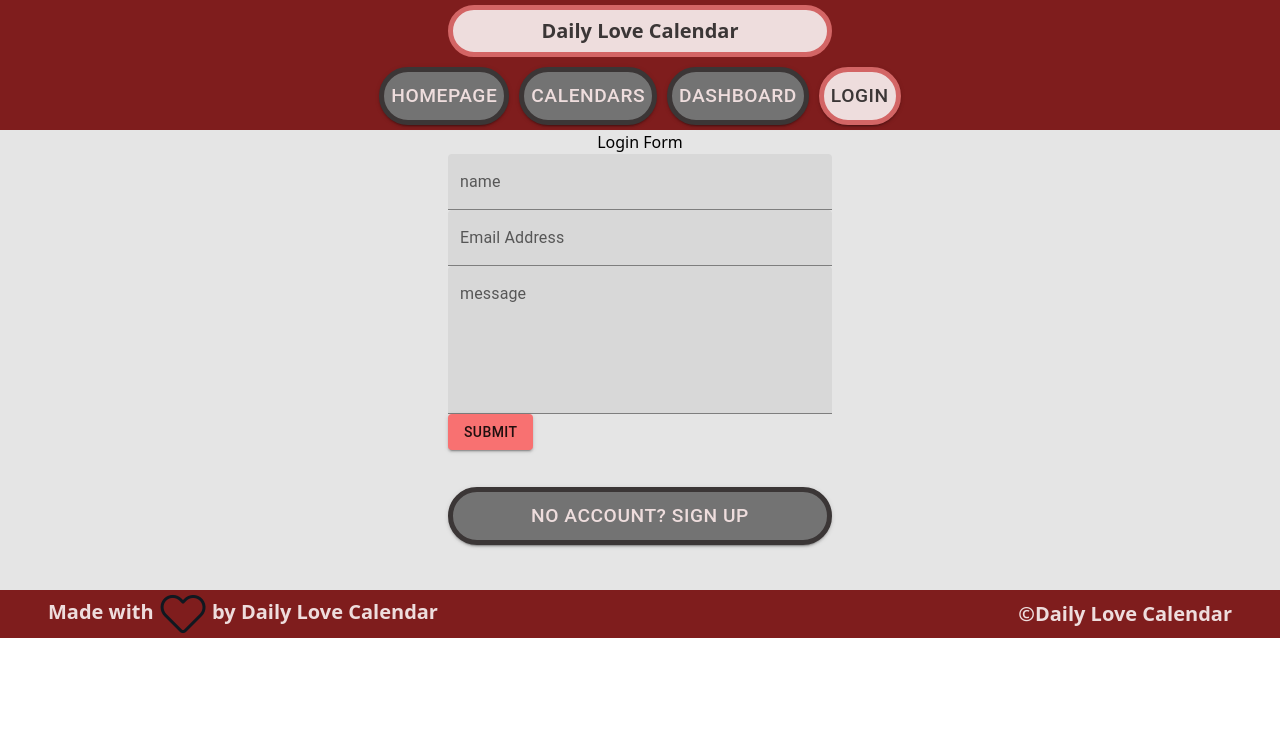
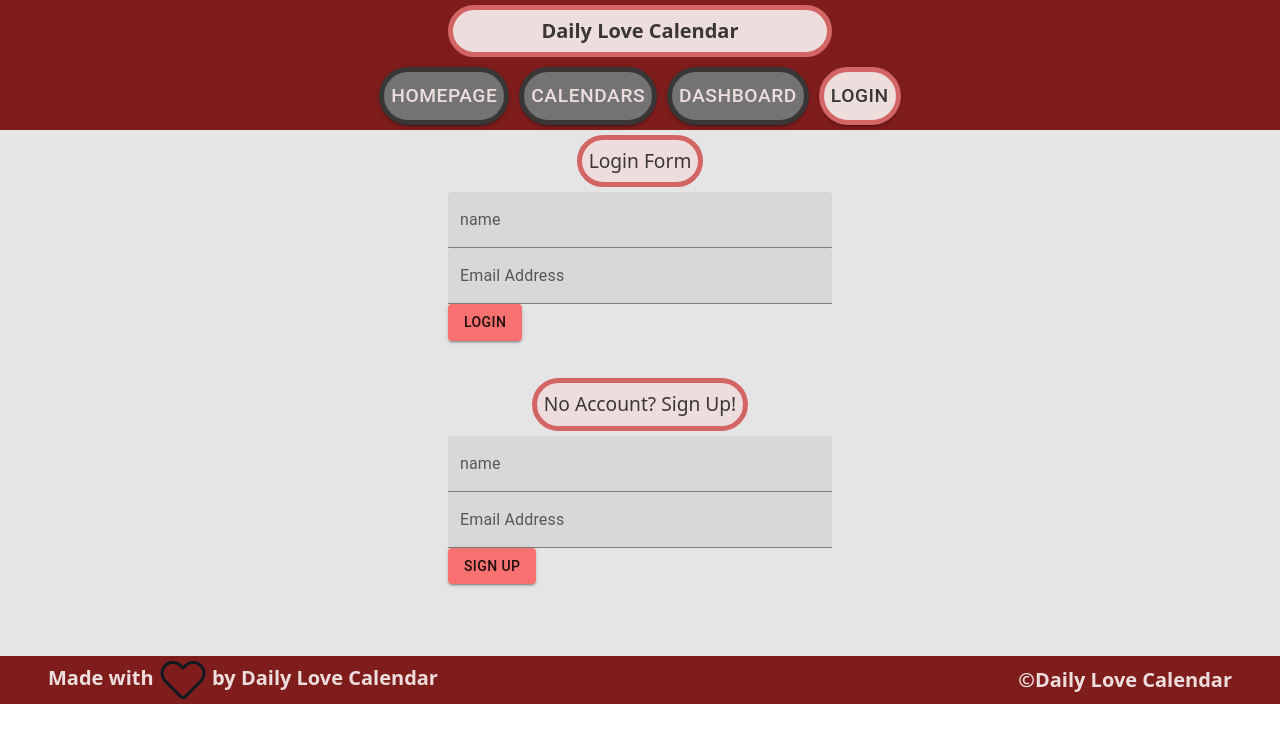
Before and after one commit to JamesHardin02/Daily-Love-Calendar, a React (Create React App) app in the folder client/: page / in a window 1280 px wide. Both pictures are taken after a click on the button "LOGIN". Shown: the top 742 px of the page. Built offline with nearby package versions, Linux system fonts and the light colour scheme.

Commit message:
created login and sign up forms for login section

```diff
--- a/client/src/components/Login/index.js
+++ b/client/src/components/Login/index.js
@@ -1,44 +1,74 @@
 import React, { useState } from 'react';
 import Button from '@mui/material/Button'
 import TextField from '@mui/material/TextField'
-import { styled } from '@mui/system'
 import { ThemeProvider, createTheme } from '@mui/material/styles'
 import { red } from '@mui/material/colors'
 import { validateEmail } from '../../utils/helpers';
 
 export default function Login() {
-  const [formState, setFormState] = useState({ name: '', email: '', message: '' });
-  const [errorMessage, setErrorMessage] = useState('');
-  const { name, email, message } = formState;
-
+  const [formStateLogin, setFormStateLogin] = useState({ name: '', email: ''});
+  const [formStateSignUp, setFormStateSignUp] = useState({ name: '', email: ''});
+  const [errorMessageLogin, setErrorMessageLogin] = useState('');
+  const [errorMessageSignUp, setErrorMessageSignUp] = useState('');
+  const { loginName, loginEmail} = formStateLogin;
+  const { signUpName, signUpEmail} = formStateSignUp;
   // this function is called when user submits their login info
-  const handleSubmit = (e) => {
+  const handleSubmitLogin = (e) => {
     e.preventDefault();
-    if (!errorMessage) {
-      console.log('Form', formState);
+    if (!errorMessageLogin) {
+      console.log('Login Form: ', formStateLogin);
     }
   };
 
   // this function is called when the login fields blur (are unfocused)
-  const handleChange = (e) => {
+  const handleChangeLogin = (e) => {
     if (e.target.name === 'email') {
       const isValid = validateEmail(e.target.value);
       if (!isValid) {
-        setErrorMessage('Your email is invalid.');
+        setErrorMessageLogin('Your email is invalid.');
       } else {
-        setErrorMessage('');
+        setErrorMessageLogin('');
       }
     } else {
       if (!e.target.value.length) {
-        setErrorMessage(`${e.target.name} is required.`);
+        setErrorMessageLogin(`${e.target.name} is required.`);
       } else {
-        setErrorMessage('');
+        setErrorMessageLogin('');
       }
     }
-    if (!errorMessage) {
-      setFormState({ ...formState, [e.target.name]: e.target.value });
+    if (!errorMessageLogin) {
+      setFormStateLogin({ ...formStateLogin, [e.target.name]: e.target.value });
     }
   };
+
+    // this function is called when user submits their sign up info
+    const handleSubmitSignUp = (e) => {
+      e.preventDefault();
+      if (!errorMessageSignUp) {
+        console.log('Sign Up Form: ', formStateSignUp);
+      }
+    };
+
+    // this function is called when the sign up fields blur (are unfocused)
+    const handleChangeSignUp = (e) => {
+      if (e.target.name === 'email') {
+        const isValid = validateEmail(e.target.value);
+        if (!isValid) {
+          setErrorMessageSignUp('Your email is invalid.');
+        } else {
+          setErrorMessageSignUp('');
+        }
+      } else {
+        if (!e.target.value.length) {
+          setErrorMessageSignUp(`${e.target.name} is required.`);
+        } else {
+          setErrorMessageSignUp('');
+        }
+      }
+      if (!errorMessageSignUp) {
+        setFormStateSignUp({ ...formStateSignUp, [e.target.name]: e.target.value });
+      }
+    };
 
   const theme = createTheme({
     palette: {
@@ -52,52 +82,30 @@ export default function Login() {
     }
   })
 
-  const StyledButton = styled(Button, {})({
-    color: '#eedddd',
-    border: '5px solid #3B3636',
-    backgroundColor: '#D3B5B5',
-    borderRadius: '500px',
-    margin:'5px',
-    padding: '7px',
-    fontSize: 'larger',
-    '&:hover': {
-                backgroundColor: "#d36565",
-                borderColor: "#eedddd"
-              }
-  })
-
   return (
     <section className='flex flex-col items-center'>
-      <h1 className="text-center" data-testid="h1tag">Login Form</h1>
-      <form className='flex flex-col w-full mb-8 sm:w-96' onSubmit={handleSubmit}>
+      <h1 className="text-center navActive">Login Form</h1>
+      <form className='flex flex-col w-full mb-8 sm:w-96' onSubmit={handleSubmitLogin}>
         <ThemeProvider theme={theme}>
           {/* name */}
           <TextField
-          onBlur={handleChange}
-          type="text" name="name" defaultValue={name}
+          onBlur={handleChangeLogin}
+          type="text" name="loginName" defaultValue={loginName}
           variant="filled" color="warning" label="name"
           placeholder="your name here"
           >
           </TextField>
           {/* email */}
           <TextField
-          onBlur={handleChange}
-          type="text" name="email" defaultValue={email}
+          onBlur={handleChangeLogin}
+          type="text" name="loginEmail" defaultValue={loginEmail}
           variant="filled" color="warning" label="Email Address"
           placeholder="email@email.com"
           >
           </TextField>
-          {/* message */}
-          <TextField
-          onBlur={handleChange}
-          type="multiline" name="message" defaultValue={message}
-          variant="filled" color="warning" label="message" multiline='true'
-          minRows='5' minColumns='20'
-          >
-          </TextField>
-          {errorMessage && (
+          {errorMessageLogin && (
             <div>
-              <p className="error-text">{errorMessage}</p>
+              <p className="error-text">{errorMessageLogin}</p>
             </div>
           )}
           <div className='submit-button'>
@@ -106,15 +114,44 @@ export default function Login() {
             variant='contained'
             color='primary'
             className="bg-red-400"
-            > Submit </Button>
+            > Login </Button>
           </div>
         </ThemeProvider>
       </form>
-        <StyledButton
-          variant='contained'
-          className='bg-neutral-500 sm:w-96 sm:self-center'>
-            No Account? Sign Up
-        </StyledButton>
+      <h1 className="text-center navActive">No Account? Sign Up!</h1>
+      <form className='flex flex-col w-full mb-8 sm:w-96' onSubmit={handleSubmitSignUp}>
+        <ThemeProvider theme={theme}>
+          {/* name */}
+          <TextField
+          onBlur={handleChangeSignUp}
+          type="text" name="signUpName" defaultValue={signUpName}
+          variant="filled" color="warning" label="name"
+          placeholder="your name here"
+          >
+          </TextField>
+          {/* email */}
+          <TextField
+          onBlur={handleChangeSignUp}
+          type="text" name="signUpEmail" defaultValue={signUpEmail}
+          variant="filled" color="warning" label="Email Address"
+          placeholder="email@email.com"
+          >
+          </TextField>
+          {errorMessageSignUp && (
+            <div>
+              <p className="error-text">{errorMessageSignUp}</p>
+            </div>
+          )}
+          <div className='submit-button'>
+            <Button
+            type="submit"
+            variant='contained'
+            color='primary'
+            className="bg-red-400"
+            > Sign Up </Button>
+          </div>
+        </ThemeProvider>
+      </form>
     </section>
   );
 }
```
